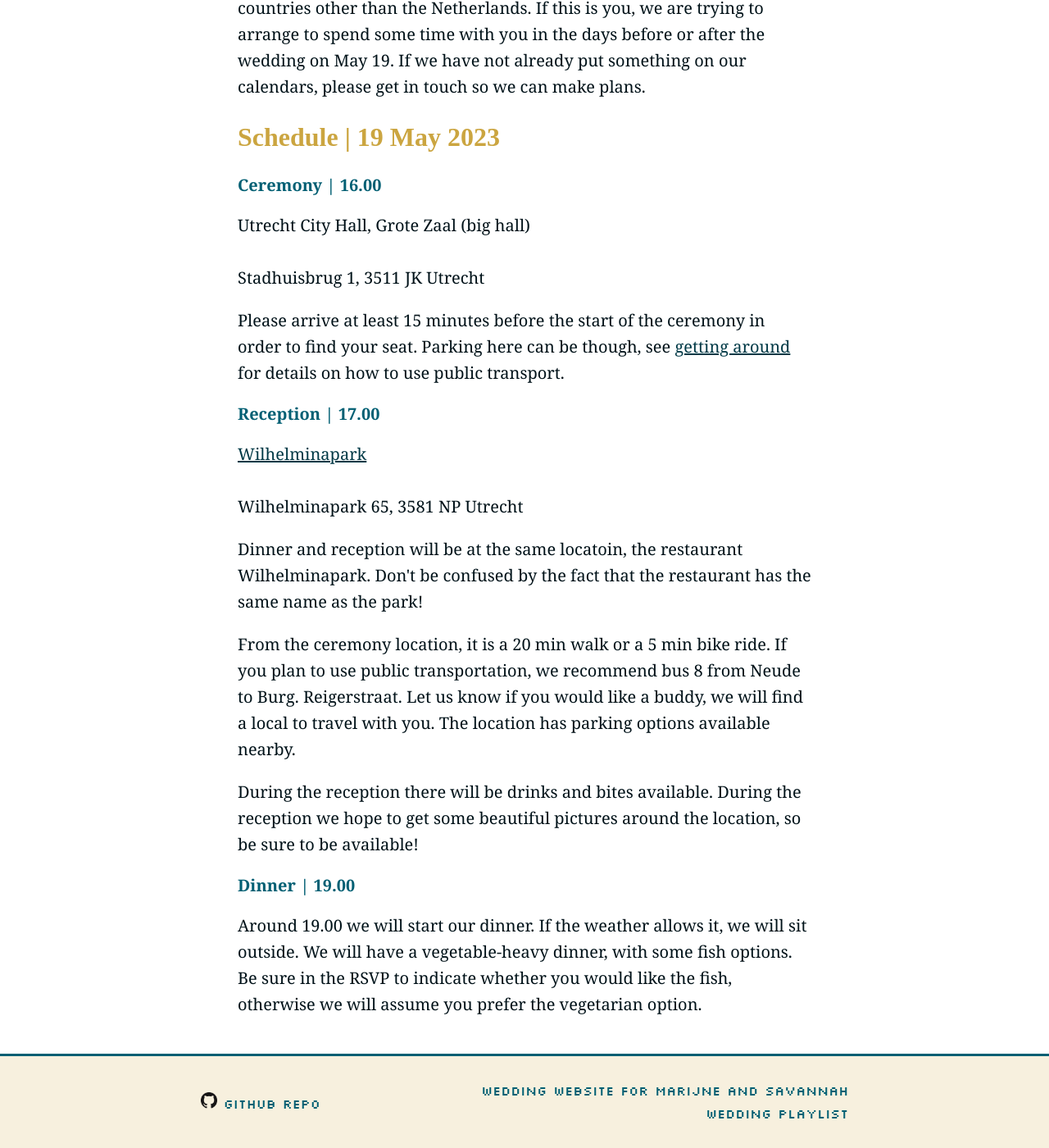
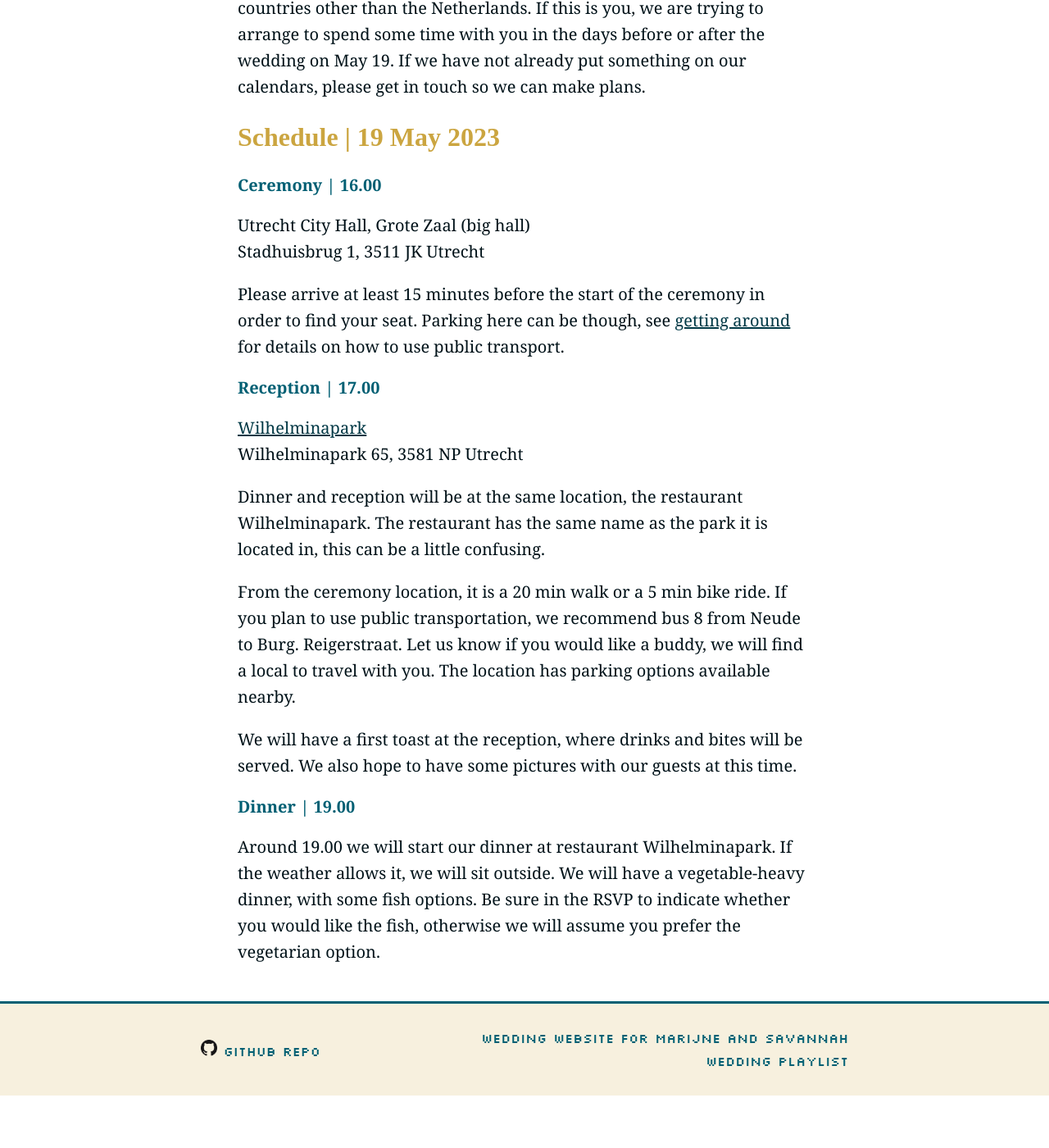
Before and after one commit to schijns-fischer-wedding/schijns-fischer-wedding.github.io, a Jekyll site: the page built from pages/schedule.md, in a window 1280 px wide and 1400 px high, scrolled down 283 px. Shown: the whole window at 82% size. Built offline with Jekyll 4.4.1, drawn with Linux system fonts in a browser that asks for light colours; some web fonts are replaced; after the commit the page ends 1619 px from its top, so only the background shows below that.

Commit message:
minor text changes

```diff
--- a/pages/schedule.md
+++ b/pages/schedule.md
@@ -21,7 +21,6 @@ title:  Schedule
   <p>
     Utrecht City Hall, Grote Zaal (big hall)
     <br>
-    <br>
     Stadhuisbrug 1, 3511 JK Utrecht
   </p>
 
@@ -35,13 +34,12 @@ title:  Schedule
   <p>
     <a href="https://www.wilhelminapark.nl/">Wilhelminapark</a>
     <br>
-    <br>
     Wilhelminapark 65, 3581 NP Utrecht
   </p>
 
   <p>
-    Dinner and reception will be at the same locatoin, the restaurant Wilhelminapark.
-    Don't be confused by the fact that the restaurant has the same name as the park!
+    Dinner and reception will be at the same location, the restaurant Wilhelminapark.
+    The restaurant has the same name as the park it is located in, this can be a little confusing.
   </p>
 
   <p>
@@ -53,14 +51,15 @@ title:  Schedule
   </p>
 
   <p>
-    During the reception there will be drinks and bites available. During the reception
-    we hope to get some beautiful pictures around the location, so be sure to be available!
+    We will have a first toast at the reception, where drinks and bites will be served.
+    We also hope to have some pictures with our guests at this time.
   </p>
 
   <h3>Dinner | 19.00</h3>
 
   <p>
-    Around 19.00 we will start our dinner. If the weather allows it, we will sit outside.
+    Around 19.00 we will start our dinner at restaurant Wilhelminapark.
+    If the weather allows it, we will sit outside.
     We will have a vegetable-heavy dinner, with some fish options. Be sure in the RSVP to
     indicate whether you would like the fish, otherwise we will assume you prefer the
     vegetarian option.
```
